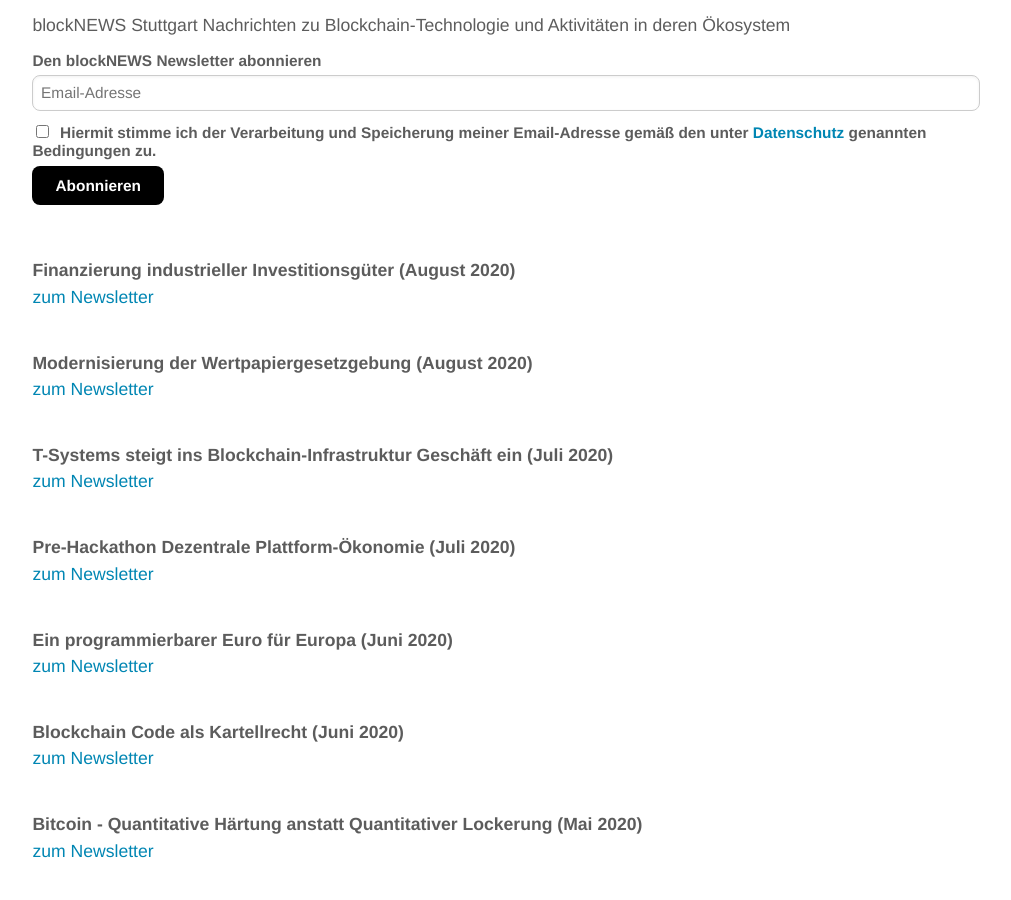
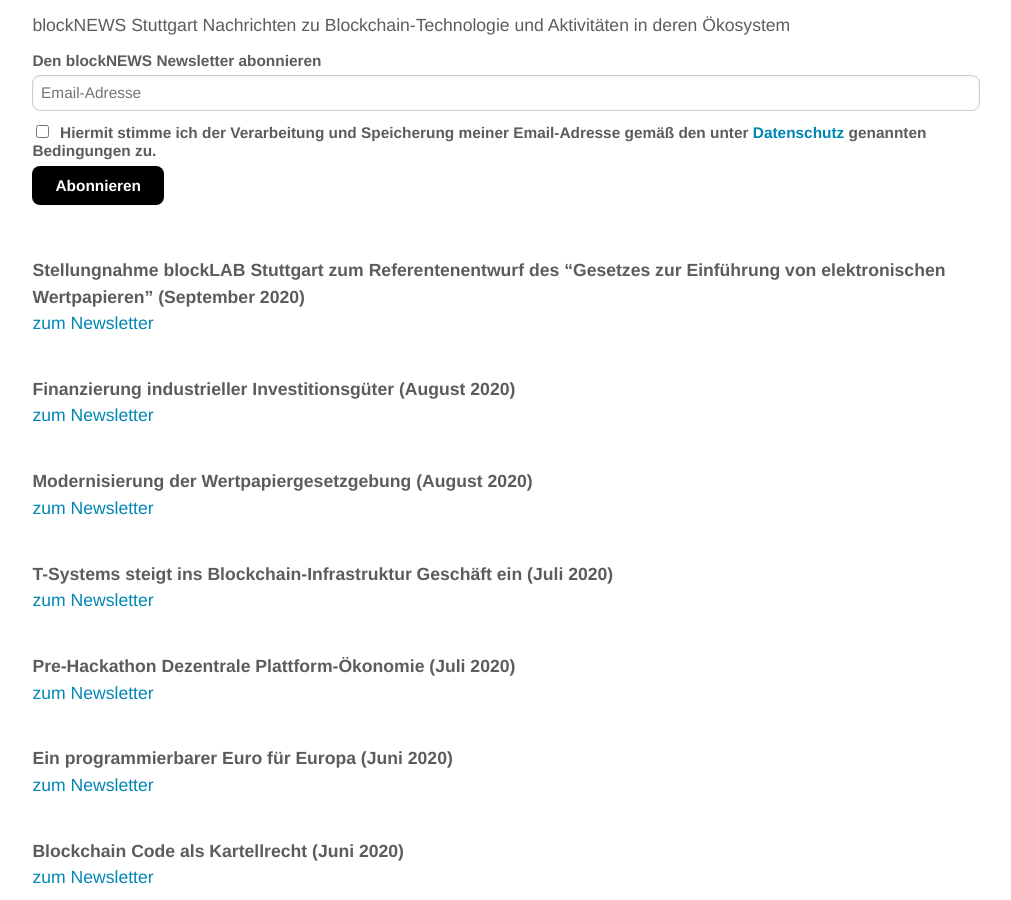
Before and after one commit to blocklab/site, a Jekyll site: the page built from newsletter.md, in a window 1280 px wide and 900 px high, scrolled down 529 px. Shown: the whole window, without its empty margins (134-1145 px from the left). Built offline with Jekyll 4.4.1, drawn with Linux system fonts in a browser that asks for light colours; comment, search, counter and statistics services are not loaded.

Commit message:
Update newsletter.md

```diff
--- a/newsletter.md
+++ b/newsletter.md
@@ -33,6 +33,11 @@ Nachrichten zu Blockchain-Technologie und Aktivitäten in deren Ökosystem
 <!--End mc_embed_signup-->
 
 <br>
+<br>
+**Stellungnahme blockLAB Stuttgart zum Referentenentwurf des "Gesetzes zur Einführung von elektronischen Wertpapieren" (September 2020)**
+<br>
+[zum Newsletter](https://mailchi.mp/6aeb5ea6b99e/stellungnahme-blocklab-stuttgart-zum-referentenentwurf-des-gesetzes-zur-einfhrung-von-elektronischen-wertpapieren)
+
 <br>
 **Finanzierung industrieller Investitionsgüter (August 2020)**
 <br>
```
